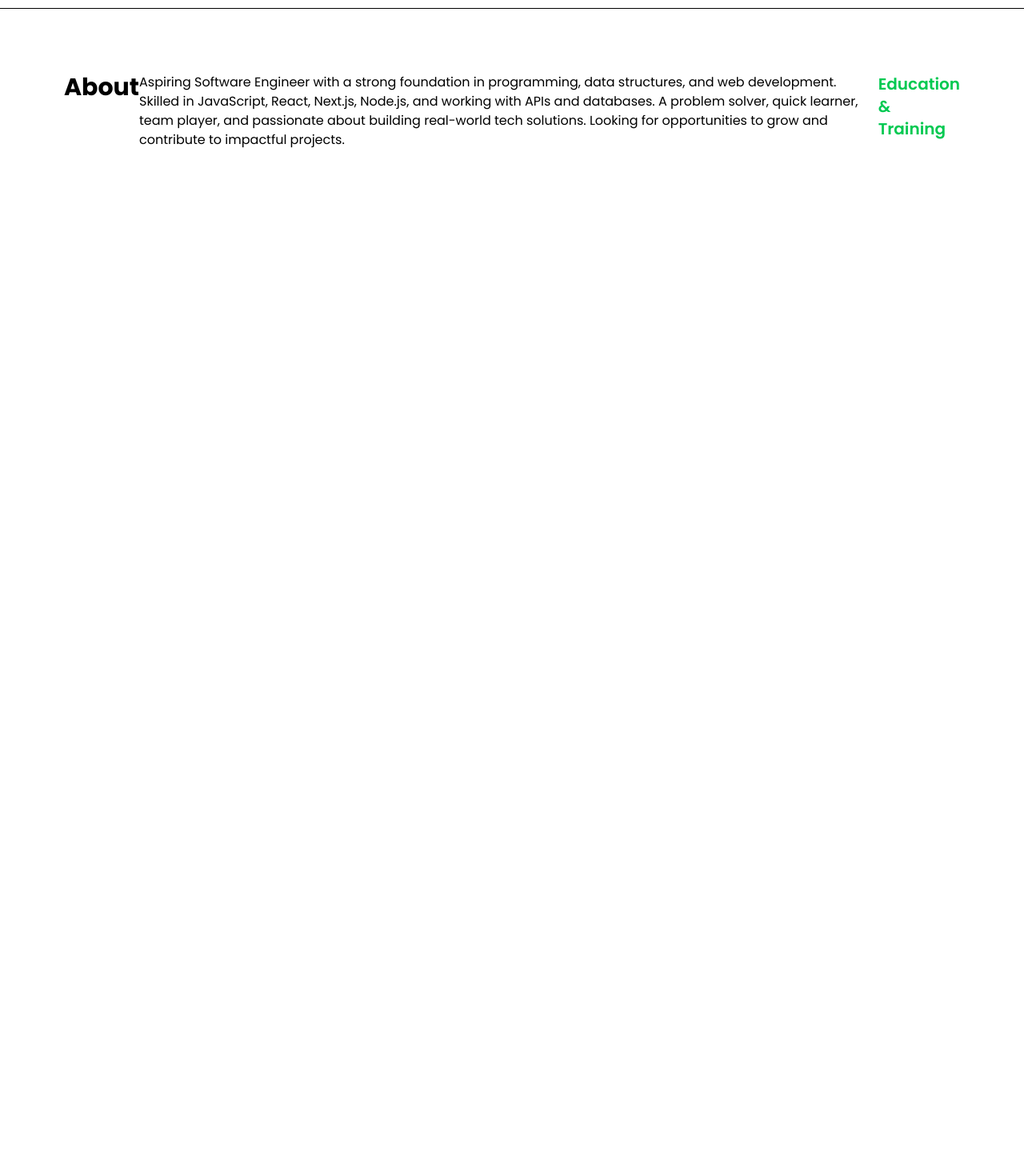
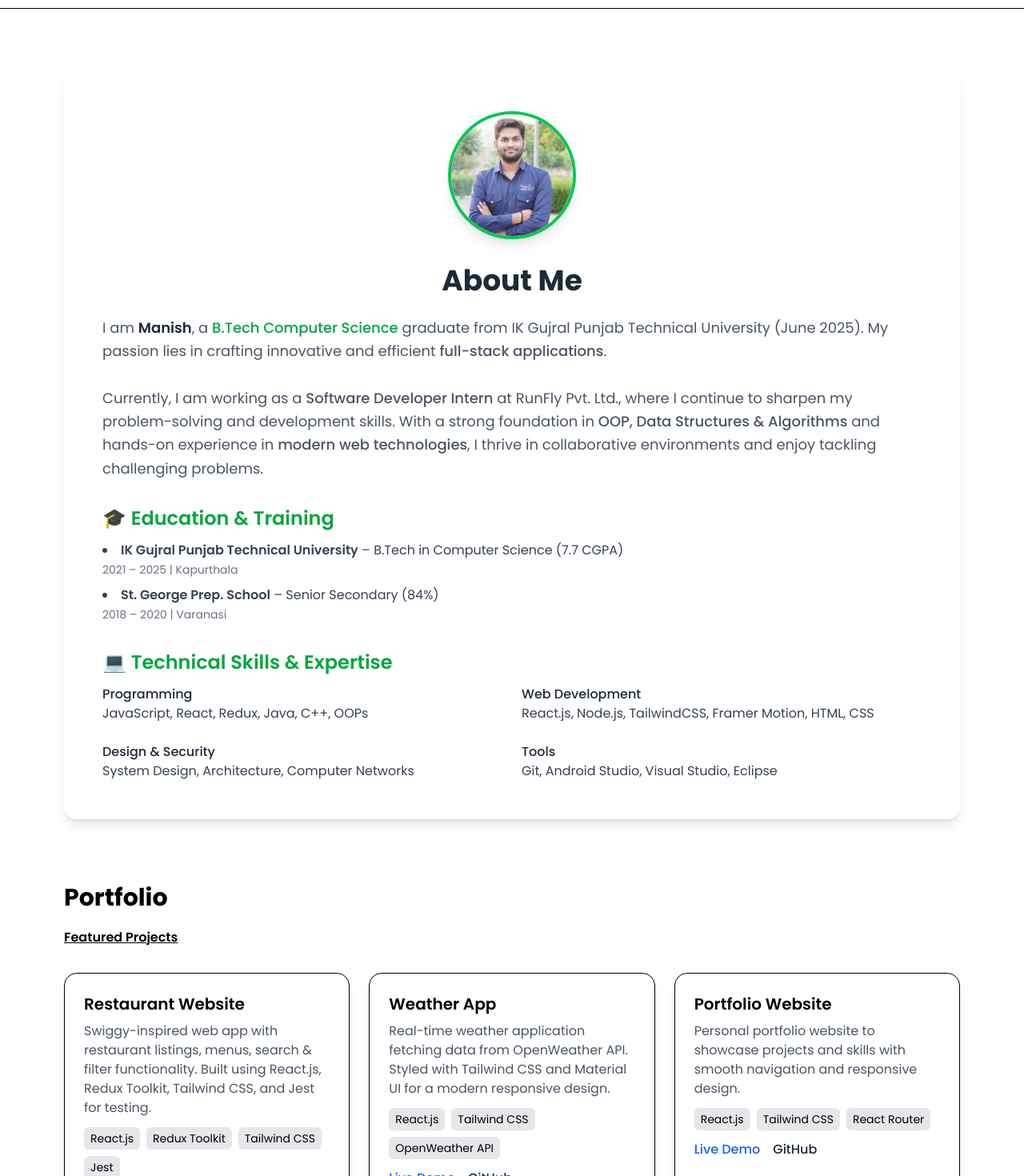
Before and after one commit to practicemanish/Portfolio, a React (Vite) app in the folder myportfolio/: page / in a window 1280 px wide. Shown: the part 680-2150 px from the top of the page at 80% size. Before the commit the page ends 947 px from the top, so only its background shows below. Built offline with nearby package versions, Linux system fonts and the light colour scheme.

Commit message:
Adding About section

```diff
--- a/myportfolio/package.json
+++ b/myportfolio/package.json
@@ -11,6 +11,7 @@
   },
   "dependencies": {
     "@tailwindcss/vite": "^4.1.13",
+    "framer-motion": "^12.23.15",
     "react": "^19.1.1",
     "react-dom": "^19.1.1",
     "react-icons": "^5.5.0",
--- a/myportfolio/src/App.jsx
+++ b/myportfolio/src/App.jsx
@@ -1,6 +1,7 @@
 import About from "./components/About";
 import Home from "./components/Home"
 import Navbar from "./components/Navbar";
+import Projects from "./components/Projects";
 
 
 function App() {
@@ -9,6 +10,7 @@ function App() {
     <Navbar />
     <Home />
     <About />
+    <Projects />
   </>
     );
 };
--- a/myportfolio/src/components/About.jsx
+++ b/myportfolio/src/components/About.jsx
@@ -1,18 +1,131 @@
-const About = ()=>{
-    return(
-        <div className="flex max-w-screen-2xl container mx-auto px-4 md:px-20 my-20 ">
-            <h1 className="text-3xl font-bold mb-5">About</h1>
-            <p>
-                 Aspiring Software Engineer with a strong foundation in
-              programming, data structures, and web development. Skilled in
-              JavaScript, React, Next.js, Node.js, and working with APIs and
-              databases. A problem solver, quick learner, team player, and
-              passionate about building real-world tech solutions. Looking for
-              opportunities to grow and contribute to impactful projects.
-            </p>
-            <br />
-            <h1 className="text-green-500 font-semibold text-xl">Education & Training</h1>
-        </div>
-    )
+import { motion } from "framer-motion";
+import profilePic from "../assets/manish.jpg"; // 👈 replace with your photo path
+
+const About = () => {
+
+  return (
+    <div className="max-w-screen-2xl container mx-auto px-4 md:px-20 my-20">
+      <motion.div
+        initial={{ opacity: 0, y: 50 }}
+        whileInView={{ opacity: 1, y: 0 }}
+        transition={{ duration: 0.8 }}
+        viewport={{ once: true }}
+        className="bg-white shadow-lg rounded-2xl p-8 md:p-12"
+      >
+        {/* Profile Image */}
+        <motion.div
+          initial={{ scale: 0.8, opacity: 0 }}
+          whileInView={{ scale: 1, opacity: 1 }}
+          transition={{ duration: 0.8 }}
+          viewport={{ once: true }}
+          className="flex justify-center mb-8"
+        >
+          <img
+            src={profilePic}
+            alt="Manish Profile"
+            className="w-32 h-32 md:w-40 md:h-40 rounded-full shadow-lg border-4 border-green-500 object-cover"
+          />
+        </motion.div>
+
+        {/* Heading */}
+        <motion.h1
+          initial={{ opacity: 0, x: -50 }}
+          whileInView={{ opacity: 1, x: 0 }}
+          transition={{ duration: 0.6 }}
+          viewport={{ once: true }}
+          className="text-4xl font-bold mb-6 text-gray-800 text-center"
+        >
+          About Me
+        </motion.h1>
+
+        {/* Bio */}
+        <motion.p
+          initial={{ opacity: 0 }}
+          whileInView={{ opacity: 1 }}
+          transition={{ duration: 0.9, delay: 0.2 }}
+          viewport={{ once: true }}
+          className="text-lg text-gray-600 leading-relaxed mb-8 text-center md:text-left"
+        >
+          I am <span className="font-semibold text-gray-800">Manish</span>, a{" "}
+          <span className="text-green-600 font-medium">
+            B.Tech Computer Science
+          </span>{" "}
+          graduate from IK Gujral Punjab Technical University (June 2025). My
+          passion lies in crafting innovative and efficient{" "}
+          <span className="font-medium">full-stack applications</span>. <br />
+          <br />
+          Currently, I am working as a{" "}
+          <span className="font-medium">Software Developer Intern</span> at
+          RunFly Pvt. Ltd., where I continue to sharpen my problem-solving and
+          development skills. With a strong foundation in{" "}
+          <span className="font-medium">OOP, Data Structures & Algorithms</span>{" "}
+          and hands-on experience in{" "}
+          <span className="font-medium">modern web technologies</span>, I thrive
+          in collaborative environments and enjoy tackling challenging problems.
+        </motion.p>
+
+        {/* Education */}
+        <motion.div
+          initial={{ opacity: 0, y: 30 }}
+          whileInView={{ opacity: 1, y: 0 }}
+          transition={{ duration: 0.7, delay: 0.2 }}
+          viewport={{ once: true }}
+        >
+          <h2 className="text-2xl font-semibold text-green-600 mb-3">
+            🎓 Education & Training
+          </h2>
+          <ul className="list-disc list-inside space-y-2 text-gray-700 mb-8">
+            <li>
+              <span className="font-semibold">
+                IK Gujral Punjab Technical University
+              </span>{" "}
+              – B.Tech in Computer Science (7.7 CGPA) <br />
+              <span className="text-sm text-gray-500">
+                2021 – 2025 | Kapurthala
+              </span>
+            </li>
+            <li>
+              <span className="font-semibold">St. George Prep. School</span> –
+              Senior Secondary (84%) <br />
+              <span className="text-sm text-gray-500">
+                2018 – 2020 | Varanasi
+              </span>
+            </li>
+          </ul>
+        </motion.div>
+
+        {/* Skills */}
+        <motion.div
+          initial={{ opacity: 0, y: 30 }}
+          whileInView={{ opacity: 1, y: 0 }}
+          transition={{ duration: 0.7, delay: 0.4 }}
+          viewport={{ once: true }}
+        >
+          <h2 className="text-2xl font-semibold text-green-600 mb-3">
+            💻 Technical Skills & Expertise
+          </h2>
+          <div className="grid md:grid-cols-2 gap-6 text-gray-700">
+            <div>
+              <h3 className="font-medium text-gray-800">Programming</h3>
+              <p>JavaScript, React, Redux, Java, C++, OOPs</p>
+            </div>
+            <div>
+              <h3 className="font-medium text-gray-800">Web Development</h3>
+              <p>React.js, Node.js, TailwindCSS, Framer Motion, HTML, CSS</p>
+            </div>
+            <div>
+              <h3 className="font-medium text-gray-800">Design & Security</h3>
+              <p>System Design, Architecture, Computer Networks</p>
+            </div>
+            <div>
+              <h3 className="font-medium text-gray-800">Tools</h3>
+              <p>Git, Android Studio, Visual Studio, Eclipse</p>
+            </div>
+          </div>
+        </motion.div>
+      </motion.div>
+    </div>
+  );
 };
+
 export default About;
--- a/myportfolio/src/components/Navbar.jsx
+++ b/myportfolio/src/components/Navbar.jsx
@@ -24,7 +24,7 @@ const Navbar = () =>{
     },
     {
       id:3,
-      text:"Portfolio"
+      text:"Projects"
     },
     {
       id:4,
--- /dev/null
+++ b/myportfolio/src/components/Projects.jsx
@@ -0,0 +1,80 @@
+const Projects = () => {
+  const projects = [
+    {
+      title: "Restaurant Website",
+      description:
+        "Swiggy-inspired web app with restaurant listings, menus, search & filter functionality. Built using React.js, Redux Toolkit, Tailwind CSS, and Jest for testing.",
+      tech: ["React.js", "Redux Toolkit", "Tailwind CSS", "Jest"],
+      demoLink: "https://your-restaurant-app.vercel.app",
+      githubLink: "https://github.com/yourusername/restaurant-website",
+    },
+    {
+      title: "Weather App",
+      description:
+        "Real-time weather application fetching data from OpenWeather API. Styled with Tailwind CSS and Material UI for a modern responsive design.",
+      tech: ["React.js", "Tailwind CSS", "OpenWeather API"],
+      demoLink: "https://your-weather-app.vercel.app",
+      githubLink: "https://github.com/yourusername/weather-app",
+    },
+    {
+      title: "Portfolio Website",
+      description:
+        "Personal portfolio website to showcase projects and skills with smooth navigation and responsive design.",
+      tech: ["React.js", "Tailwind CSS", "React Router"],
+      demoLink: "https://your-portfolio.vercel.app",
+      githubLink: "https://github.com/yourusername/portfolio",
+    },
+
+  ];
+
+  return (
+    <div className="flex max-w-screen-2xl container mx-auto px-4 md:px-20 my-20">
+      <div className="w-full">
+        <h1 className="text-3xl font-bold mb-5">Portfolio</h1>
+        <span className="underline font-semibold">Featured Projects</span>
+
+        <div className="grid gap-6 mt-8 md:grid-cols-2 lg:grid-cols-3">
+          {projects.map((project, index) => (
+            <div
+              key={index}
+              className="p-6 bg-white shadow-lg rounded-2xl border hover:shadow-xl transition"
+            >
+              <h2 className="text-xl font-semibold mb-2">{project.title}</h2>
+              <p className="text-gray-600 mb-3">{project.description}</p>
+              <div className="flex flex-wrap gap-2 mb-3">
+                {project.tech.map((t, i) => (
+                  <span
+                    key={i}
+                    className="px-2 py-1 bg-gray-200 text-sm rounded-md"
+                  >
+                    {t}
+                  </span>
+                ))}
+              </div>
+              <div className="flex gap-4">
+                <a
+                  href={project.demoLink}
+                  target="_blank"
+                  rel="noopener noreferrer"
+                  className="text-blue-600 font-medium hover:underline"
+                >
+                  Live Demo
+                </a>
+                <a
+                  href={project.githubLink}
+                  target="_blank"
+                  rel="noopener noreferrer"
+                  className="text-gray-800 font-medium hover:underline"
+                >
+                  GitHub
+                </a>
+              </div>
+            </div>
+          ))}
+        </div>
+      </div>
+    </div>
+  );
+};
+
+export default Projects;
```
Also changed, not shown: 1 other file (tests, documents, lock files or other folders).
